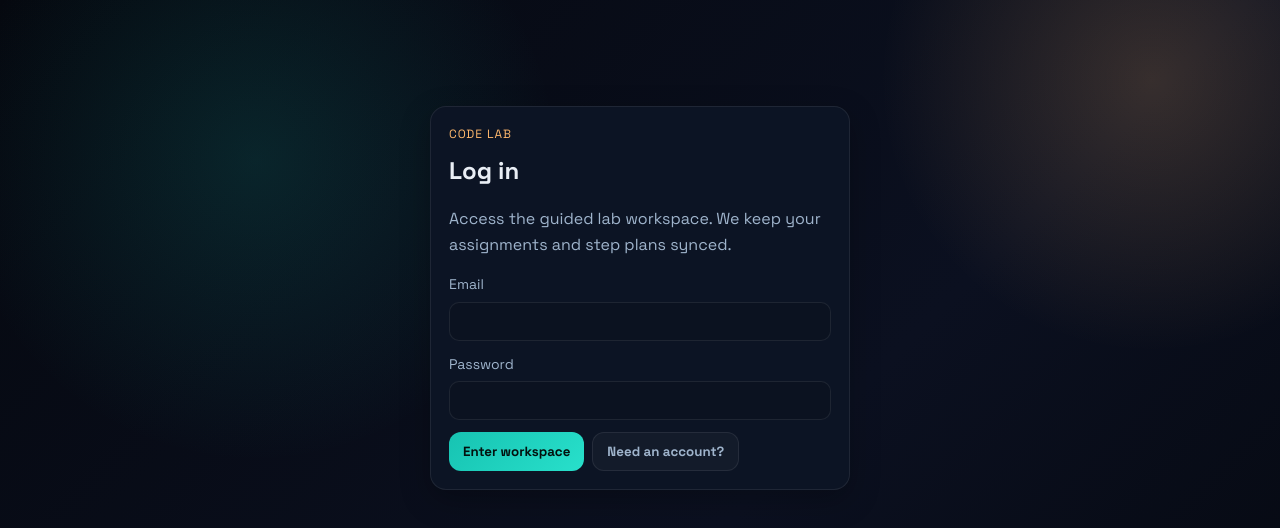
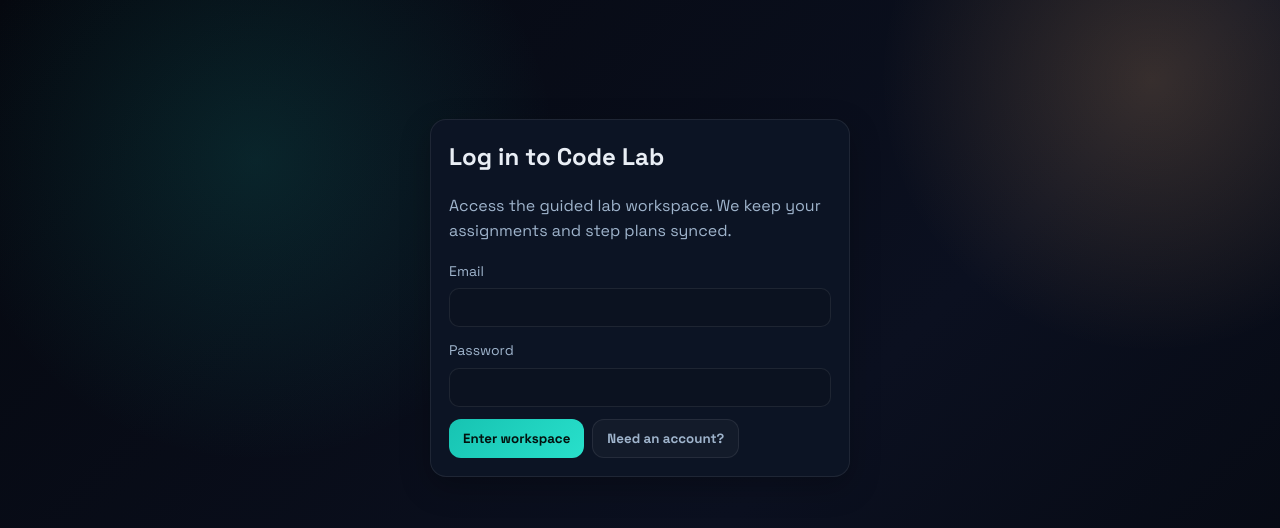
Before and after one commit to James-Dyer/cse108-final, a React app in the folder frontend/: page /login in a window 1280 px wide. Shown: the top 528 px of the page. Built offline with nearby package versions, Linux system fonts and the light colour scheme; the HTML template or start-up script is replaced by a standard one.

Commit message:
remove ui eyebrows

```diff
--- a/frontend/src/pages/AssignmentNewPage.tsx
+++ b/frontend/src/pages/AssignmentNewPage.tsx
@@ -39,7 +39,6 @@ export function AssignmentNewPage({ onNotify }: Props) {
       <div className="panel">
         <div className="panel-header">
           <div>
-            <p className="eyebrow">Create</p>
             <h2>Draft a new assignment</h2>
             <p className="muted">
               Paste the full prompt, rubric, and any inputs/outputs. We’ll keep it scoped to Python.
--- a/frontend/src/pages/AssignmentOverviewPage.tsx
+++ b/frontend/src/pages/AssignmentOverviewPage.tsx
@@ -38,7 +38,6 @@ export function AssignmentOverviewPage({ onNotify }: Props) {
       </div>
       <div className="panel overview-grid">
         <div>
-          <p className="eyebrow">Assignment</p>
           <h2>{assignment.title}</h2>
           <p className="muted">{assignment.raw_instructions}</p>
           <div className="button-row top-gap">
--- a/frontend/src/pages/ConceptsPage.tsx
+++ b/frontend/src/pages/ConceptsPage.tsx
@@ -107,8 +107,7 @@ export function ConceptsPage({ onNotify }: Props) {
       <div className="panel">
         <div className="panel-header">
           <div>
-            <p className="eyebrow">Concepts</p>
-            <h2>Mini-lessons for this prompt</h2>
+            <h2>Concept mini-lessons for this prompt</h2>
             <p className="muted">
               Derived deterministically from your instructions so you can prep before coding.
             </p>
--- a/frontend/src/pages/LoginPage.tsx
+++ b/frontend/src/pages/LoginPage.tsx
@@ -32,8 +32,7 @@ export function LoginPage({ onNotify }: Props) {
   return (
     <div className="auth-layout">
       <div className="auth-card panel">
-        <p className="eyebrow">Code Lab</p>
-        <h2>{mode === "login" ? "Log in" : "Create account"}</h2>
+        <h2>{mode === "login" ? "Log in to Code Lab" : "Create your Code Lab account"}</h2>
         <p className="muted">
           Access the guided lab workspace. We keep your assignments and step plans synced.
         </p>
--- a/frontend/src/pages/WorkspacePage.tsx
+++ b/frontend/src/pages/WorkspacePage.tsx
@@ -96,8 +96,8 @@ export function WorkspacePage({ onNotify }: Props) {
         <div className="panel">
           <div className="panel-header">
             <div>
-              <p className="eyebrow">Instructions</p>
-              <h3>{assignment.title}</h3>
+              <h3>Assignment instructions</h3>
+              <p className="muted">{assignment.title}</p>
             </div>
             <span className="chip subtle">python</span>
           </div>
@@ -121,8 +121,7 @@ export function WorkspacePage({ onNotify }: Props) {
         <div className="panel code-panel">
           <div className="panel-header">
             <div>
-              <p className="eyebrow">Python runtime</p>
-              <h2>Editor & console</h2>
+              <h2>Python editor & console</h2>
             </div>
             <div className="button-row">
               <button className="ghost" onClick={resetRuntime}>
--- a/frontend/src/styles/layout.css
+++ b/frontend/src/styles/layout.css
@@ -72,14 +72,6 @@
   justify-content: space-between;
   gap: 24px;
   margin-bottom: 22px;
-}
-
-.eyebrow {
-  letter-spacing: 0.08em;
-  text-transform: uppercase;
-  color: var(--accent-2);
-  font-size: 12px;
-  margin: 0 0 8px;
 }
 
 h1 {
```
